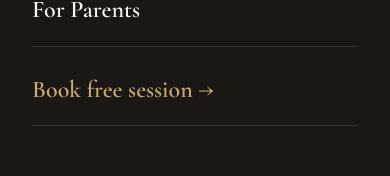
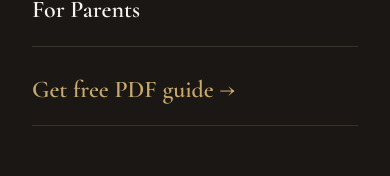
Before and after one commit to Ani1967/educreation, a Next.js app: page / in a window 390 px wide. Both pictures are taken after a click on the button "Menu". Shown: the part 343-519 px from the top of the page. Built offline with nearby package versions, Linux system fonts and the light colour scheme.

Commit message:
Nav Step 2 - mobile text to Get free PDF guide

```diff
--- a/app/components/Nav.tsx
+++ b/app/components/Nav.tsx
@@ -51,7 +51,7 @@ export default function Nav() {
         <a href="#pricing"  onClick={() => setMobileOpen(false)}>Pricing</a>
         <a href="#parents"  onClick={() => setMobileOpen(false)}>For Parents</a>
         <a href="/get-pdf" onClick={() => setMobileOpen(false)} style={{ color: "var(--gold)" }}>
-          Book free session →
+           Get free PDF guide →
         </a>
       </div>
     </>
```
